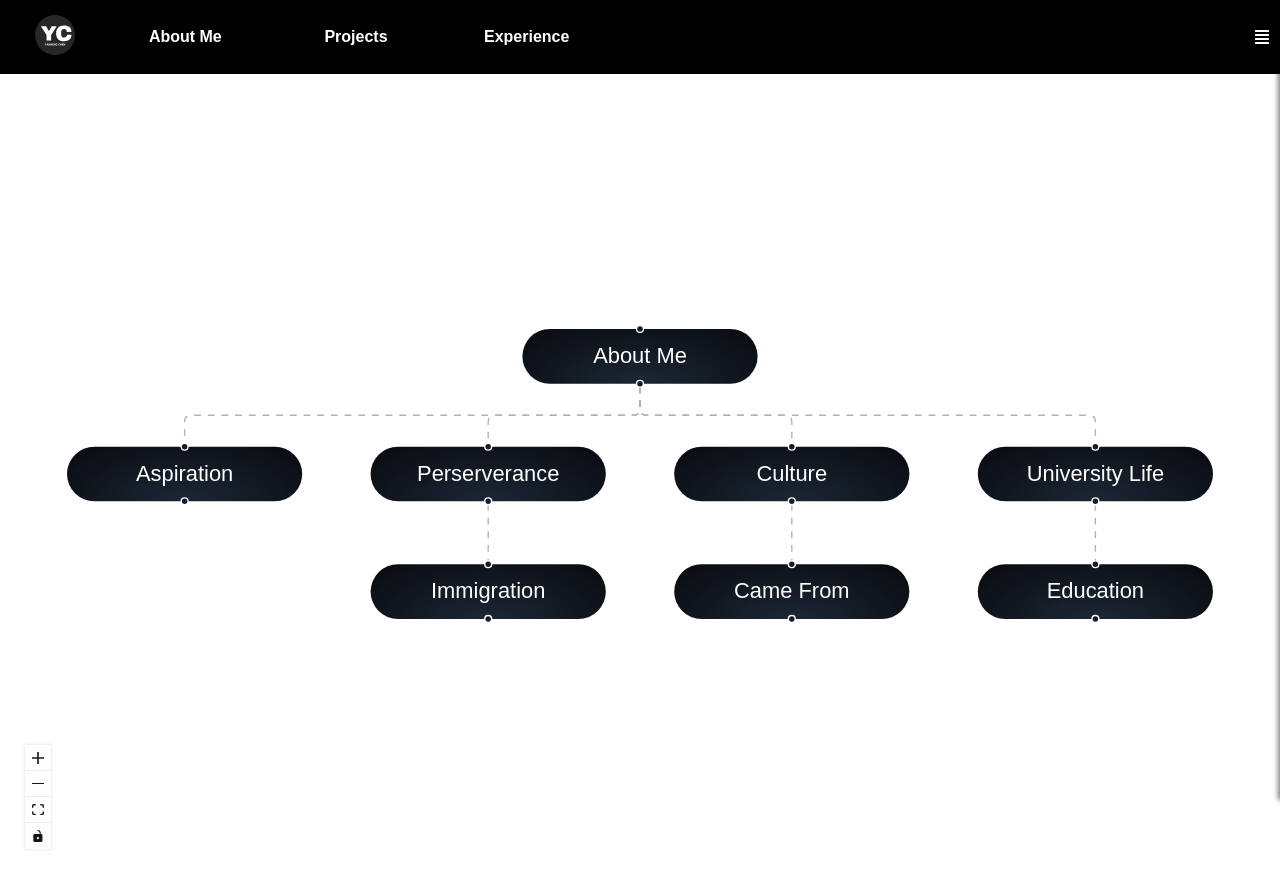
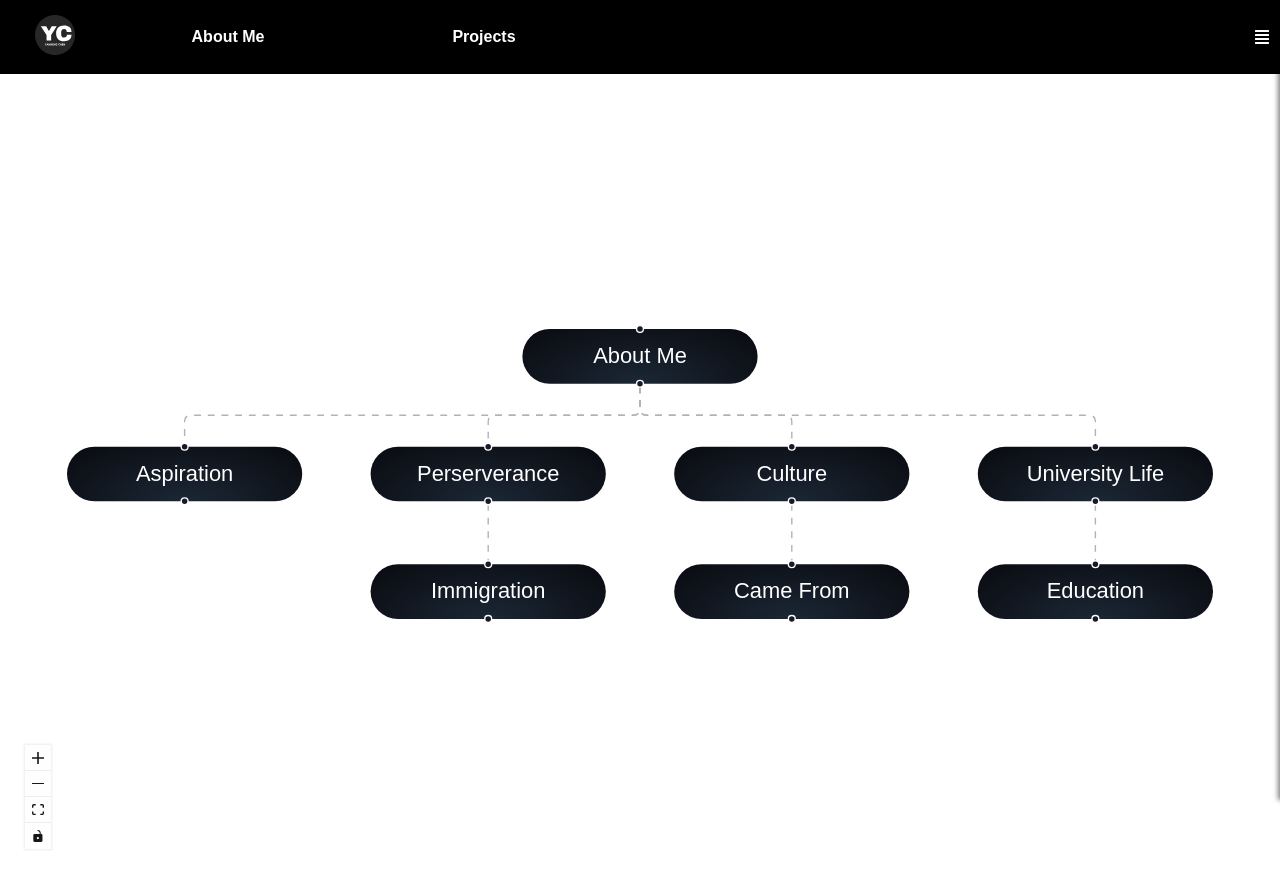
Before and after one commit to Sparerow1/YCSite, a Next.js app: page / in a window 1280 px wide. Built offline with nearby package versions, Linux system fonts and the light colour scheme; no server answers; the database is empty.

Commit message:
take out experience tab for now

```diff
--- a/app/navbar/navbar.tsx
+++ b/app/navbar/navbar.tsx
@@ -34,7 +34,6 @@ export default function Navbar() {
 
                 <Link href="/projects/" className={styles.tab}>Projects</Link>
 
-                <Link href="/experience/" className={styles.tab}>Experience</Link>
             </div>
 
 
```
